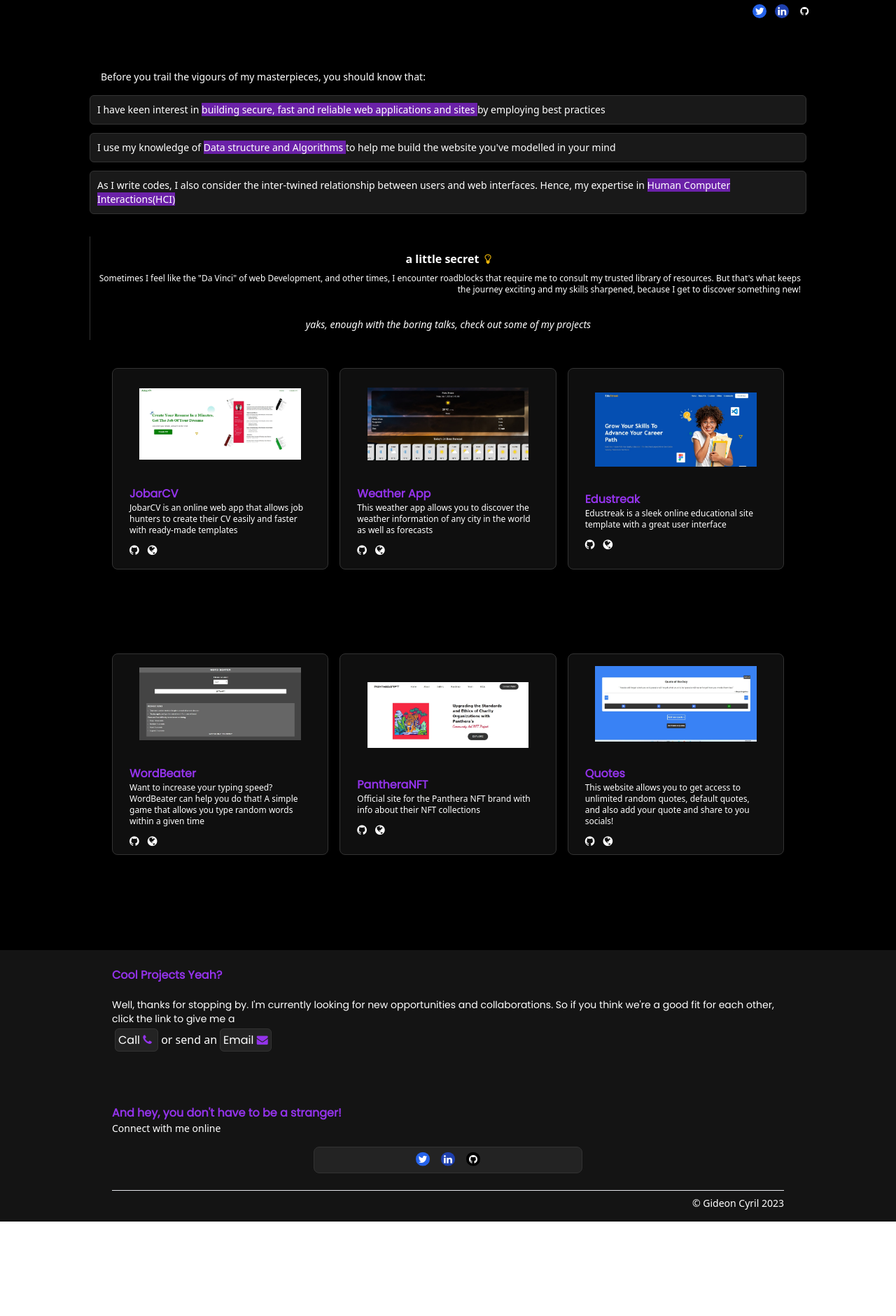
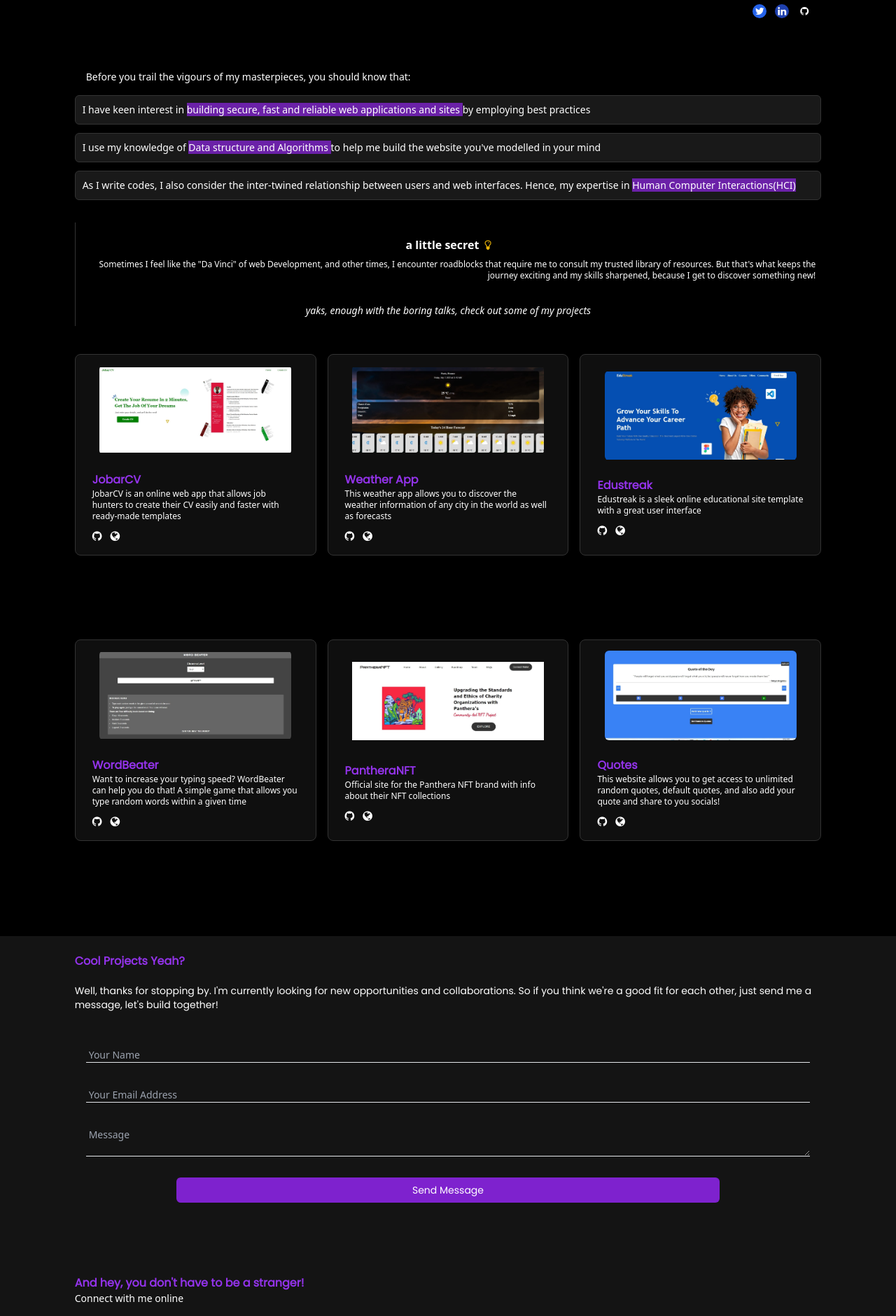
Before and after one commit to IamUnike/my-portfolio, a React (Vite) app: page / in a window 1280 px wide. Shown: the part 740-2621 px from the top of the page at 70% size. Before the commit the page ends 2486 px from the top, so only its background shows below. Built offline with nearby package versions, Linux system fonts and the light colour scheme.

Commit message:
added changes

```diff
--- a/public/index.css
+++ b/public/index.css
@@ -1,8 +1,10 @@
-@import url('https://fonts.googleapis.com/css2?family=Poppins:wght@400;700&display=swap');
+@import url("https://fonts.googleapis.com/css2?family=Poppins&display=swap");
 
-/*
-! tailwindcss v3.3.2 | MIT License | https://tailwindcss.com
-*/
+/* @import url('https://fonts.googleapis.com/css2?family=Poppins:wght@400;700&display=swap');
+ */
+
+/* ! tailwindcss v3.3.2 | MIT License | https://tailwindcss.com
+ */
 
 /*
 1. Prevent padding and border from affecting element width. (https://github.com/mozdevs/cssremedy/issues/4)
@@ -524,6 +526,10 @@ video {
   --tw-backdrop-sepia:  ;
 }
 
+.visible{
+  visibility: visible;
+}
+
 .fixed{
   position: fixed;
 }
@@ -540,6 +546,22 @@ video {
   bottom: 1.25rem;
 }
 
+.right-0{
+  right: 0px;
+}
+
+.top-0{
+  top: 0px;
+}
+
+.top-20{
+  top: 5rem;
+}
+
+.top-52{
+  top: 13rem;
+}
+
 .z-50{
   z-index: 50;
 }
@@ -553,29 +575,108 @@ video {
   margin-right: 0.5rem;
 }
 
+.mx-6{
+  margin-left: 1.5rem;
+  margin-right: 1.5rem;
+}
+
 .mx-auto{
   margin-left: auto;
   margin-right: auto;
+}
+
+.my-2{
+  margin-top: 0.5rem;
+  margin-bottom: 0.5rem;
 }
 
 .mb-4{
   margin-bottom: 1rem;
 }
 
+.mr-2{
+  margin-right: 0.5rem;
+}
+
+.mr-3{
+  margin-right: 0.75rem;
+}
+
+.mt-10{
+  margin-top: 2.5rem;
+}
+
 .mt-12{
   margin-top: 3rem;
+}
+
+.mt-2{
+  margin-top: 0.5rem;
+}
+
+.mt-3{
+  margin-top: 0.75rem;
+}
+
+.mt-4{
+  margin-top: 1rem;
+}
+
+.mt-6{
+  margin-top: 1.5rem;
+}
+
+.mt-8{
+  margin-top: 2rem;
+}
+
+.block{
+  display: block;
+}
+
+.inline-block{
+  display: inline-block;
 }
 
 .flex{
   display: flex;
 }
 
+.grid{
+  display: grid;
+}
+
 .h-10{
   height: 2.5rem;
 }
 
-.h-28{
-  height: 7rem;
+.h-12{
+  height: 3rem;
+}
+
+.h-32{
+  height: 8rem;
+}
+
+.h-4{
+  height: 1rem;
+}
+
+.h-72{
+  height: 18rem;
+}
+
+.h-8{
+  height: 2rem;
+}
+
+.h-80{
+  height: 20rem;
+}
+
+.h-fit{
+  height: -moz-fit-content;
+  height: fit-content;
 }
 
 .h-full{
@@ -586,24 +687,53 @@ video {
   height: 100vh;
 }
 
+.min-h-screen{
+  min-height: 100vh;
+}
+
 .w-10{
   width: 2.5rem;
 }
 
-.w-12{
-  width: 3rem;
+.w-2\/5{
+  width: 40%;
+}
+
+.w-20{
+  width: 5rem;
+}
+
+.w-28{
+  width: 7rem;
 }
 
 .w-3\/4{
   width: 75%;
 }
 
+.w-4\/5{
+  width: 80%;
+}
+
 .w-5\/6{
   width: 83.333333%;
 }
 
+.w-6{
+  width: 1.5rem;
+}
+
 .w-full{
   width: 100%;
+}
+
+.rotate-90{
+  --tw-rotate: 90deg;
+  transform: translate(var(--tw-translate-x), var(--tw-translate-y)) rotate(var(--tw-rotate)) skewX(var(--tw-skew-x)) skewY(var(--tw-skew-y)) scaleX(var(--tw-scale-x)) scaleY(var(--tw-scale-y));
+}
+
+.transform{
+  transform: translate(var(--tw-translate-x), var(--tw-translate-y)) rotate(var(--tw-rotate)) skewX(var(--tw-skew-x)) skewY(var(--tw-skew-y)) scaleX(var(--tw-scale-x)) scaleY(var(--tw-scale-y));
 }
 
 @keyframes bounce{
@@ -632,6 +762,14 @@ video {
   animation: pulse 2s cubic-bezier(0.4, 0, 0.6, 1) infinite;
 }
 
+.cursor-pointer{
+  cursor: pointer;
+}
+
+.grid-cols-1{
+  grid-template-columns: repeat(1, minmax(0, 1fr));
+}
+
 .flex-col{
   flex-direction: column;
 }
@@ -656,8 +794,20 @@ video {
   gap: 1rem;
 }
 
+.gap-6{
+  gap: 1.5rem;
+}
+
+.overflow-auto{
+  overflow: auto;
+}
+
 .overflow-hidden{
   overflow: hidden;
+}
+
+.scroll-smooth{
+  scroll-behavior: smooth;
 }
 
 .rounded-full{
@@ -676,8 +826,25 @@ video {
   border-width: 1px;
 }
 
+.border-2{
+  border-width: 2px;
+}
+
 .border-b{
   border-bottom-width: 1px;
+}
+
+.border-l{
+  border-left-width: 1px;
+}
+
+.border-t{
+  border-top-width: 1px;
+}
+
+.border-purple-700{
+  --tw-border-opacity: 1;
+  border-color: rgb(126 34 206 / var(--tw-border-opacity));
 }
 
 .border-secondary-200{
@@ -685,9 +852,24 @@ video {
   border-color: rgb(51 51 51 / var(--tw-border-opacity));
 }
 
+.border-white{
+  --tw-border-opacity: 1;
+  border-color: rgb(255 255 255 / var(--tw-border-opacity));
+}
+
 .border-b-secondary-200{
   --tw-border-opacity: 1;
   border-bottom-color: rgb(51 51 51 / var(--tw-border-opacity));
+}
+
+.border-l-secondary-200{
+  --tw-border-opacity: 1;
+  border-left-color: rgb(51 51 51 / var(--tw-border-opacity));
+}
+
+.bg-black{
+  --tw-bg-opacity: 1;
+  background-color: rgb(0 0 0 / var(--tw-bg-opacity));
 }
 
 .bg-blue-600{
@@ -710,17 +892,39 @@ video {
   background-color: rgb(126 34 206 / var(--tw-bg-opacity));
 }
 
+.bg-purple-800{
+  --tw-bg-opacity: 1;
+  background-color: rgb(107 33 168 / var(--tw-bg-opacity));
+}
+
 .bg-secondary-200{
   --tw-bg-opacity: 1;
   background-color: rgb(51 51 51 / var(--tw-bg-opacity));
+}
+
+.bg-transparent{
+  background-color: transparent;
+}
+
+.bg-white{
+  --tw-bg-opacity: 1;
+  background-color: rgb(255 255 255 / var(--tw-bg-opacity));
+}
+
+.bg-opacity-30{
+  --tw-bg-opacity: 0.3;
+}
+
+.bg-opacity-40{
+  --tw-bg-opacity: 0.4;
 }
 
 .bg-opacity-50{
   --tw-bg-opacity: 0.5;
 }
 
-.bg-opacity-80{
-  --tw-bg-opacity: 0.8;
+.bg-opacity-90{
+  --tw-bg-opacity: 0.9;
 }
 
 .object-contain{
@@ -728,18 +932,44 @@ video {
      object-fit: contain;
 }
 
+.p-2{
+  padding: 0.5rem;
+}
+
 .p-4{
   padding: 1rem;
 }
 
-.px-1{
-  padding-left: 0.25rem;
-  padding-right: 0.25rem;
+.px-2{
+  padding-left: 0.5rem;
+  padding-right: 0.5rem;
 }
 
 .py-1{
   padding-top: 0.25rem;
   padding-bottom: 0.25rem;
+}
+
+.py-2{
+  padding-top: 0.5rem;
+  padding-bottom: 0.5rem;
+}
+
+.py-3{
+  padding-top: 0.75rem;
+  padding-bottom: 0.75rem;
+}
+
+.pb-4{
+  padding-bottom: 1rem;
+}
+
+.pb-6{
+  padding-bottom: 1.5rem;
+}
+
+.pt-2{
+  padding-top: 0.5rem;
 }
 
 .pt-3{
@@ -754,9 +984,21 @@ video {
   padding-top: 1rem;
 }
 
-.text-4xl{
-  font-size: 2.25rem;
-  line-height: 2.5rem;
+.text-center{
+  text-align: center;
+}
+
+.text-right{
+  text-align: right;
+}
+
+.font-poppins{
+  font-family: Poppins, sans-serif;
+}
+
+.text-2xl{
+  font-size: 1.5rem;
+  line-height: 2rem;
 }
 
 .text-sm{
@@ -769,13 +1011,32 @@ video {
   line-height: 1.75rem;
 }
 
+.text-xs{
+  font-size: 0.75rem;
+  line-height: 1rem;
+}
+
 .font-bold{
   font-weight: 700;
+}
+
+.italic{
+  font-style: italic;
+}
+
+.text-purple-600{
+  --tw-text-opacity: 1;
+  color: rgb(147 51 234 / var(--tw-text-opacity));
 }
 
 .text-purple-700{
   --tw-text-opacity: 1;
   color: rgb(126 34 206 / var(--tw-text-opacity));
+}
+
+.text-red-600{
+  --tw-text-opacity: 1;
+  color: rgb(220 38 38 / var(--tw-text-opacity));
 }
 
 .text-secondary-100{
@@ -788,18 +1049,47 @@ video {
   color: rgb(255 255 255 / var(--tw-text-opacity));
 }
 
+.text-yellow-500{
+  --tw-text-opacity: 1;
+  color: rgb(234 179 8 / var(--tw-text-opacity));
+}
+
+.opacity-40{
+  opacity: 0.4;
+}
+
+.opacity-50{
+  opacity: 0.5;
+}
+
+.outline-none{
+  outline: 2px solid transparent;
+  outline-offset: 2px;
+}
+
+.transition{
+  transition-property: color, background-color, border-color, text-decoration-color, fill, stroke, opacity, box-shadow, transform, filter, -webkit-backdrop-filter;
+  transition-property: color, background-color, border-color, text-decoration-color, fill, stroke, opacity, box-shadow, transform, filter, backdrop-filter;
+  transition-property: color, background-color, border-color, text-decoration-color, fill, stroke, opacity, box-shadow, transform, filter, backdrop-filter, -webkit-backdrop-filter;
+  transition-timing-function: cubic-bezier(0.4, 0, 0.2, 1);
+  transition-duration: 150ms;
+}
+
+.duration-300{
+  transition-duration: 300ms;
+}
+
 .socialBtn{
   display: flex;
-  height: 1.5rem;
-  width: 1.5rem;
+  height: 1.25rem;
+  width: 1.25rem;
   align-items: center;
   justify-content: center;
   border-radius: 9999px;
 }
 
 .li{
-  margin-top: 0.625rem;
-  margin-bottom: 0.625rem;
+  margin-bottom: 0.75rem;
   list-style-type: none;
   border-radius: 0.375rem;
   border-width: 1px;
@@ -810,4 +1100,64 @@ video {
   padding: 0.625rem;
   font-size: 0.875rem;
   line-height: 1.25rem;
+  --tw-shadow: 0 10px 15px -3px rgb(0 0 0 / 0.1), 0 4px 6px -4px rgb(0 0 0 / 0.1);
+  --tw-shadow-colored: 0 10px 15px -3px var(--tw-shadow-color), 0 4px 6px -4px var(--tw-shadow-color);
+  box-shadow: var(--tw-ring-offset-shadow, 0 0 #0000), var(--tw-ring-shadow, 0 0 #0000), var(--tw-shadow);
 }
+
+.cta-btn{
+  margin-left: 0.25rem;
+  margin-right: 0.25rem;
+  cursor: pointer;
+  border-radius: 0.375rem;
+  border-width: 1px;
+  --tw-border-opacity: 1;
+  border-color: rgb(51 51 51 / var(--tw-border-opacity));
+  background-color: rgb(51 51 51 / var(--tw-bg-opacity));
+  --tw-bg-opacity: 0.5;
+  padding: 0.25rem;
+  font-family: Poppins, sans-serif;
+}
+
+.skill-img{
+  height: 1.5rem;
+  width: 1.5rem;
+  border-radius: 9999px;
+  -o-object-fit: contain;
+     object-fit: contain;
+}
+
+.cta-input{
+  margin-bottom: 1.5rem;
+  width: 100%;
+  border-bottom-width: 1px;
+  background-color: transparent;
+  padding-left: 0.25rem;
+  padding-right: 0.25rem;
+  padding-top: 0.75rem;
+  font-size: 0.875rem;
+  line-height: 1.25rem;
+  --tw-text-opacity: 1;
+  color: rgb(255 255 255 / var(--tw-text-opacity));
+  outline: 2px solid transparent;
+  outline-offset: 2px;
+}
+
+.hover\:border-2:hover{
+  border-width: 2px;
+}
+
+.hover\:border-purple-700:hover{
+  --tw-border-opacity: 1;
+  border-color: rgb(126 34 206 / var(--tw-border-opacity));
+}
+
+.hover\:bg-transparent:hover{
+  background-color: transparent;
+}
+
+@media (min-width: 768px){
+  .md\:grid-cols-3{
+    grid-template-columns: repeat(3, minmax(0, 1fr));
+  }
+}
--- a/src/Pages/About.jsx
+++ b/src/Pages/About.jsx
@@ -1,16 +1,16 @@
 const About = () => {
     return (
         <div>
-            <section className="w-4/5 h-fit mx-auto mt-6 ">
+            <section className="w-5/6 h-fit mx-auto mt-6 ">
 
-                <div className=" text-white">
+                <div className=" text-white" data-aos='slide-up' data-aos-duration='500'>
                     <p className="p-4 text-sm" data-aos='slide-up' data-aos-duration='500'> Before you trail the vigours of my masterpieces, you should know that: </p>
 
-                    <li className="li" data-aos='slide-up' data-aos-duration='500'> I have keen interest in <span className="bg-purple-800"> building secure, fast and reliable web applications and sites </span> by employing best practices</li>
+                    <li className="li"> I have keen interest in <span className="bg-purple-800"> building secure, fast and reliable web applications and sites </span> by employing best practices</li>
 
-                    <li className="li" data-aos='slide-up' data-aos-duration='500'> I use my knowledge of <span className="bg-purple-800"> Data structure and Algorithms </span> to help me build the website you've modelled in your mind </li>
+                    <li className="li"> I use my knowledge of <span className="bg-purple-800"> Data structure and Algorithms </span> to help me build the website you've modelled in your mind </li>
 
-                    <li className="li" data-aos='slide-up' data-aos-duration='500'> As I write codes, I also consider the inter-twined relationship between users and web interfaces. Hence, my expertise in <span className="bg-purple-800"> Human Computer Interactions(HCI) </span> </li>
+                    <li className="li"> As I write codes, I also consider the inter-twined relationship between users and web interfaces. Hence, my expertise in <span className="bg-purple-800"> Human Computer Interactions(HCI) </span> </li>
                 </div>
 
                 <div className="text-center text-white p-2 border-l border-l-secondary-200 mt-8 py-3" data-aos='zoom-out' data-aos-duration='700' data-aos-delay='200'>
--- a/src/Pages/Cta.jsx
+++ b/src/Pages/Cta.jsx
@@ -1,20 +1,18 @@
+import Form from "./Form";
+
 const Cta = () => {
     return (
         <div className="bg-secondary-200 bg-opacity-40">
 
-            <section className="w-3/4 pb-4 mx-auto mt-8 text-white pt-4" >
+            <section className="w-5/6 pb-4 mx-auto mt-8 text-white pt-4" >
 
                 <h3 className="font-bold font-poppins text-purple-600 my-2" data-aos-duration='500' > Cool Projects Yeah? </h3>
 
-                <p className="font-poppins mt-3 py-2 text-sm">Well, thanks for stopping by. I'm currently looking for new opportunities and collaborations. So if you think we're a good fit for each other, click the link to give me a </p>
+                <p className="font-poppins mt-3 py-2 text-sm">Well, thanks for stopping by. I'm currently looking for new opportunities and collaborations. So if you think we're a good fit for each other, just send me a message, let's build together!</p>
 
-                <div>
-                    <a className="cta-btn cursor-pointer" href="tel:09057487631"> Call <i className="fa fa-phone  text-purple-600"></i> </a> or send an
-                    <a href="mailto:gideontech21@gmail.com" className="cta-btn ">Email <i className="fa fa-envelope text-purple-600"></i></a>
-                </div>
+               <Form />
 
-
-                <div className="mt-20">
+                <div className="mt-8">
                     <p className="font-poppins text-purple-600 font-bold">And hey, you don't have to be a stranger!</p>
                     <p className="text-sm"> Connect with me online </p
                     >
--- /dev/null
+++ b/src/Pages/Form.jsx
@@ -0,0 +1,40 @@
+import { useState } from "react";
+
+const Form = () => {
+    const [name, setName] = useState('')
+    const [email, setEmail] = useState('')
+    const [message, setMessage] = useState('')
+
+    const [pending, setPending] = useState(true)
+
+    const handleSubmit = (e) => {
+        e.preventDefault();
+
+        const mailtoLink = `mailto:gideontech21@gmail.com?subject=${encodeURIComponent('In need of your service')}&body=${encodeURIComponent(`Name: ${name}\nEmail: ${email}\nMessage: ${message}`)}`;
+
+        setPending(false);
+
+        setTimeout(() => {
+          window.location.href = mailtoLink;
+          setPending(true)
+        }, 1000);
+      };
+
+
+    return (
+        <form className="w-5-6 p-4 mt-4 h-80 bg-transparent" onSubmit={handleSubmit}>
+
+            <input type="text" className="cta-input" placeholder="Your Name" value={name} onChange={(e) => setName(e.target.value)} required />
+
+            <input type="email" className="cta-input" placeholder="Your Email Address" value={email} onChange={(e) => setEmail(e.target.value)} required />
+
+            <textarea type="text" className="cta-input" placeholder="Message" value={message} onChange={(e) => setMessage(e.target.value)} required />
+
+            <input type="submit" value={pending ? 'Send Message' : 'Sending...'} className="outline-none cursor-pointer text-sm w-3/4 mx-auto block rounded-md p-2 bg-purple-700 text-white duration-300 hover:bg-transparent hover:border-2 hover:border-purple-700 font-poppins" />
+
+        </form>
+
+     );
+}
+
+export default Form;
--- a/src/Pages/Header.jsx
+++ b/src/Pages/Header.jsx
@@ -9,7 +9,7 @@ const Header = () => {
 
     return (
         <div className="pt-3.5 fixed w-full z-50">
-            <header className="flex justify-between items-center w-3/4 mx-auto py-1 px-2 text-sm rounded-md text-secondary-100 bg-secondary-200 bg-opacity-90 " data-aos='zoom-out' data-aos-duration='500' data-aos-delay='600'>
+            <header className="flex justify-between items-center w-5/6 mx-auto py-1 px-2 text-sm rounded-md text-secondary-100 bg-secondary-200 bg-opacity-90 " data-aos='zoom-out' data-aos-duration='500' data-aos-delay='600'>
 
                 <div className='w-10 h-10 rounded-full overflow-hidden'>
                     <img src={avatar} alt="profile avatar" className='object-contain w-full h-full' />
--- a/src/Pages/MainSection.jsx
+++ b/src/Pages/MainSection.jsx
@@ -19,7 +19,7 @@ const MainSection = () => {
                 </div>
 
 
-                    <div className=" h-12 w-28 flex items-center justify-center gap-3 absolute bottom-5 right-0" data-aos='zoom-out' data-aos-duration='500' data-aos-delay='600'>
+                    <div className=" h-12 w-28 flex items-center justify-center gap-3 absolute bottom-5 right-0">
                         <a href="https://twitter.com/only1_Gideon" className="socialBtn  bg-blue-600">
                             <i className="fa fa-twitter text-sm text-white"></i>
                         </a>
--- a/src/Pages/Projects.jsx
+++ b/src/Pages/Projects.jsx
@@ -1,12 +1,12 @@
 const Projects = ({projects}) => {
     return (
         <div id="projects">
-            <section className="w-3/4 min-h-screen mx-auto mt-10 grid grid-cols-1 md:grid-col md:grid-cols-3 gap-4">
+            <section className="w-5/6 min-h-screen mx-auto mt-10 grid grid-cols-1 md:grid-col md:grid-cols-3 gap-4">
 
                 {projects.map((project, index) => (
-                    <div key={index} className="border border-secondary-200 flex flex-col justify-center gap-6  h-72 rounded-lg bg-secondary-200 overflow-hidden bg-opacity-30 text-white" data-aos='slide-right' data-aos-duration='700'>
+                    <div key={index} className="border border-secondary-200 flex flex-col justify-center gap-6  h-72 rounded-lg bg-secondary-200 overflow-hidden bg-opacity-30 text-white" data-aos='slide-right' data-aos-duration='500'>
 
-                        <div className="h-32 w-3/4  rounded-md mx-auto overflow-hidden" data-aos='zoom-out' data-aos-duration='700' data-aos-delay='300'>
+                        <div className="h-32 w-4/5  rounded-md mx-auto overflow-hidden" data-aos='zoom-out' data-aos-duration='500' data-aos-delay='300'>
                             <img src={project.image} loading='lazy' alt="jobar cv project" className='w-full h-full object-contain' />
                         </div>
 
--- a/src/index.css
+++ b/src/index.css
@@ -24,3 +24,7 @@
 .skill-img{
     @apply object-contain w-6 h-6 rounded-full
 }
+
+.cta-input{
+    @apply bg-transparent text-white outline-none border-b pt-3 px-1 w-full text-sm mb-6
+}
```
Also changed, not shown: src/Pages/MobileNav.jsx (+5 -5 lines).
